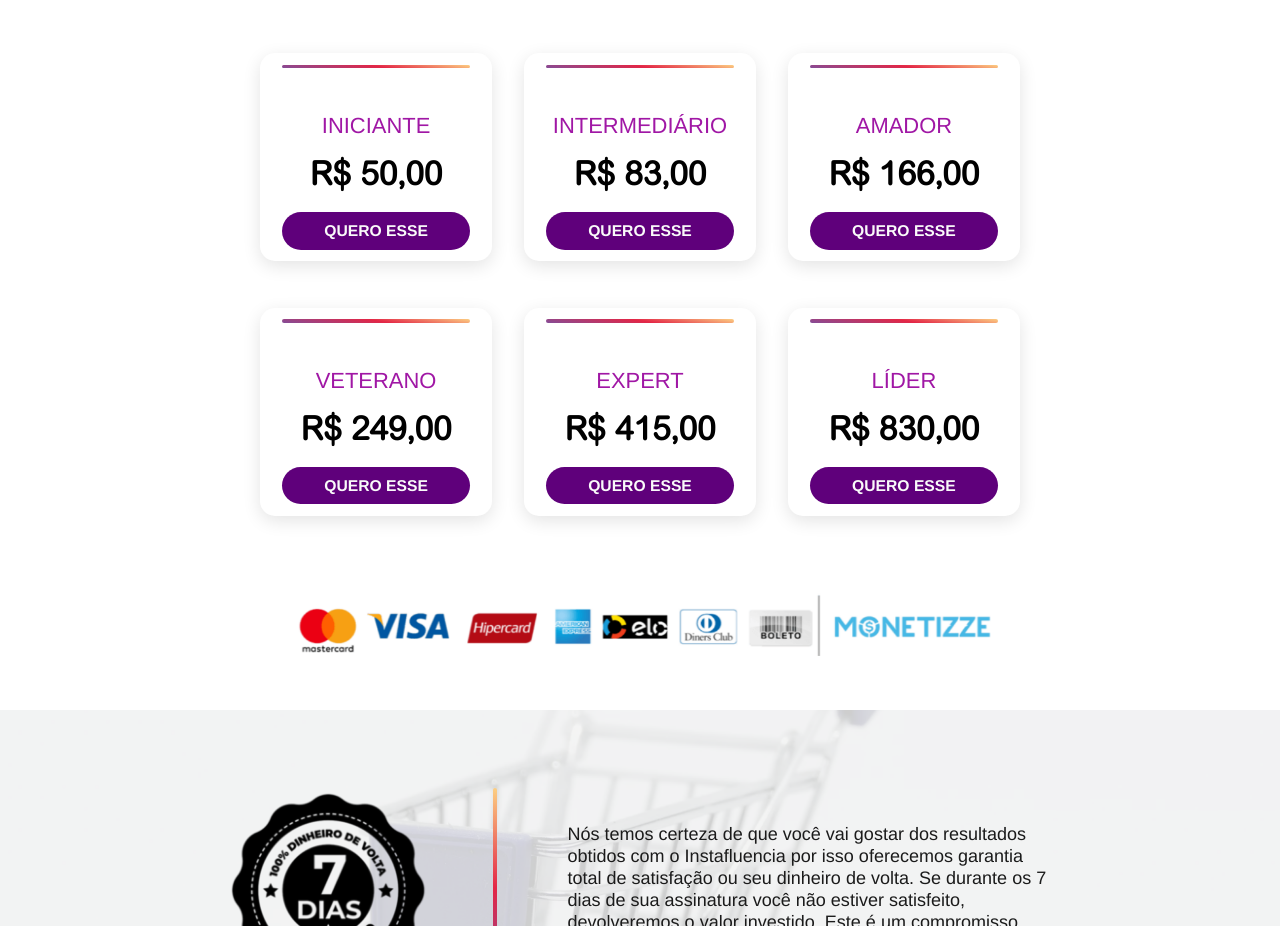
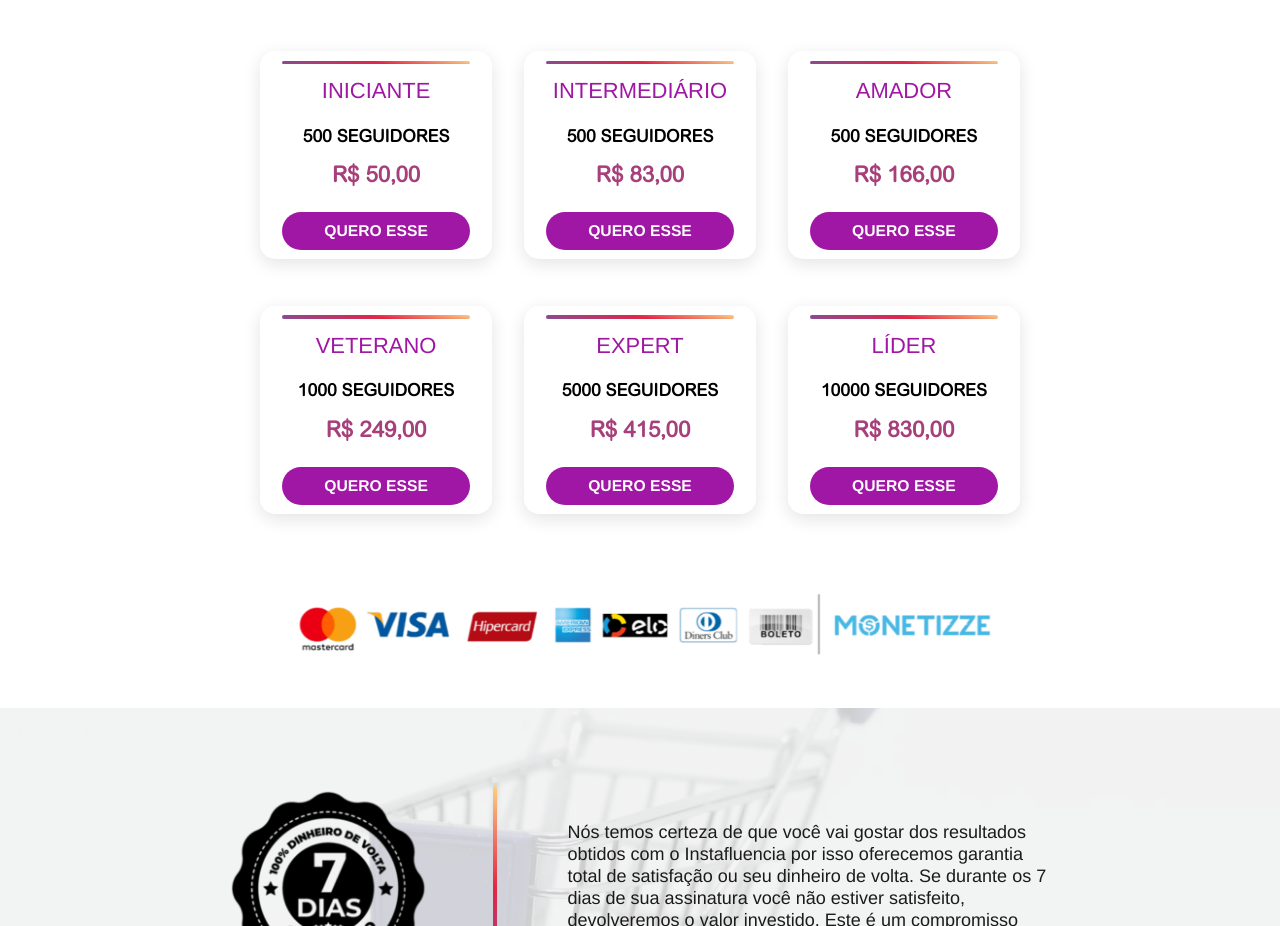
Before and after one commit to augustovicente/landing-page-conect-insta, a website: page site 3/src/index.html in a window 1280 px wide. Shown: the part 2300-3226 px from the top of the page. Drawn offline with Linux system fonts and the light colour scheme.

Commit message:
update favicon, images and cards

```diff
--- a/site 2/src/styles.scss
+++ b/site 2/src/styles.scss
@@ -434,23 +434,31 @@ section.section-plans {
       max-width: 24rem;
       width: 100%;
       border: 0;
-      margin-bottom: 6rem;
+      margin-bottom: 2rem;
       height: 0.5rem;
       background: transparent linear-gradient(190deg, #FFE427 0%, #CD0951 49%, #AB05C4 100%) 0% 0% no-repeat padding-box;
       border-radius: 25px;
+    }
+
+    span {
+      font-size: 2.2rem;
+      font-family: 'Arial Rounded MT';
+      color: #000000;
+      font-weight: bold;
     }
 
     h3.card-title {
       font-size: 2.8rem;
       text-align: center;
       font-weight: 300;
+      margin-bottom: 3rem;
       line-height: 2.8rem;
       color: $tertiary-color;
       text-align: center;
     }
 
     h2.card-content {
-      font-size: 4.2rem;
+      font-size: 3.4rem;
       text-align: center;
       font-weight: bold;
       margin-top: 1.8rem;
--- a/site 3/src/index.html
+++ b/site 3/src/index.html
@@ -5,8 +5,10 @@
 	<meta charset="UTF-8" />
 	<meta name="viewport" content="width=device-width, initial-scale=1.0" />
 	<link rel="stylesheet" href="styles.css">
-	<link rel="shortcut icon" href="./assets/favicon.ico" type="image/x-icon">
-	<link rel="icon" href="./assets/favicon.ico" type="image/x-icon">
+	<link rel="apple-touch-icon" sizes="180x180" href="assets/apple-touch-icon.png">
+	<link rel="icon" type="image/png" sizes="32x32" href="assets/favicon-32x32.png">
+	<link rel="icon" type="image/png" sizes="16x16" href="assets/favicon-16x16.png">
+	<link rel="manifest" href="assets/site.webmanifest">
 
 	<title>Instamídia</title>
 </head>
@@ -49,10 +51,7 @@
 
 			<div class="flex">
 				<div class="img-instagram">
-					<img srcset="
-							./assets/Prancheta1@2x.png 2x,
-							./assets/Prancheta1.png 1x
-						" src="./assets/Prancheta1.png">
+					<img src="./assets/Prancheta1.png" alt="">
 				</div>
 
 				<div class="div-benefits">
@@ -122,6 +121,7 @@
 				<div class="card">
 					<hr class="p-barra2">
 					<h3 class="card-title">INICIANTE</h3>
+					<span>500 SEGUIDORES</span>
 					<h2 class="card-content">R$ 50,00</h2>
 					<a class="card-button" href="https://app.monetizze.com.br/checkout/DJL89648" target="_blank">QUERO ESSE</a>
 				</div>
@@ -129,6 +129,7 @@
 				<div class="card">
 					<hr class="p-barra2">
 					<h3 class="card-title">INTERMEDIÁRIO</h3>
+					<span>500 SEGUIDORES</span>
 					<h2 class="card-content">R$ 83,00</h2>
 					<a class="card-button" href="https://app.monetizze.com.br/checkout/DJL89648" target="_blank">QUERO ESSE</a>
 				</div>
@@ -136,6 +137,7 @@
 				<div class="card">
 					<hr class="p-barra2">
 					<h3 class="card-title">AMADOR</h3>
+					<span>500 SEGUIDORES</span>
 					<h2 class="card-content">R$ 166,00</h2>
 					<a class="card-button" href="https://app.monetizze.com.br/checkout/DJL89648" target="_blank">QUERO ESSE</a>
 				</div>
@@ -143,6 +145,7 @@
 				<div class="card">
 					<hr class="p-barra2">
 					<h3 class="card-title">VETERANO</h3>
+					<span>1000 SEGUIDORES</span>
 					<h2 class="card-content">R$ 249,00</h2>
 					<a class="card-button" href="https://app.monetizze.com.br/checkout/DJL89648" target="_blank">QUERO ESSE</a>
 				</div>
@@ -150,6 +153,7 @@
 				<div class="card">
 					<hr class="p-barra2">
 					<h3 class="card-title">EXPERT</h3>
+					<span>5000 SEGUIDORES</span>
 					<h2 class="card-content">R$ 415,00</h2>
 					<a class="card-button" href="https://app.monetizze.com.br/checkout/DJL89648" target="_blank">QUERO ESSE</a>
 				</div>
@@ -157,6 +161,7 @@
 				<div class="card">
 					<hr class="p-barra2">
 					<h3 class="card-title">LÍDER</h3>
+					<span>10000 SEGUIDORES</span>
 					<h2 class="card-content">R$ 830,00</h2>
 					<a class="card-button" href="https://app.monetizze.com.br/checkout/DJL89648" target="_blank">QUERO ESSE</a>
 				</div>
--- a/site 3/src/styles.scss
+++ b/site 3/src/styles.scss
@@ -427,7 +427,7 @@ section.section-plans {
       max-width: 24rem;
       width: 100%;
       border: 0;
-      margin-bottom: 6rem;
+      margin-bottom: 2rem;
       height: 0.5rem;
       background: transparent linear-gradient(190deg, #FCCF82 0%, #E32646 49%, #834D98 100%) 0% 0% no-repeat padding-box;
       border-radius: 25px;
@@ -437,19 +437,26 @@ section.section-plans {
       font-size: 2.8rem;
       text-align: center;
       font-weight: 300;
-      margin-bottom: 1rem;
+      margin-bottom: 3rem;
       line-height: 2.8rem;
       color: $tertiary-color;
       text-align: center;
     }
 
+    span {
+      font-size: 2.2rem;
+      font-family: 'Arial Rounded MT';
+      color: #000000;
+      font-weight: bold;
+    }
+
     h2.card-content {
-      font-size: 4.2rem;
+      font-size: 2.8rem;
       text-align: center;
       font-weight: bold;
       margin-top: 1.8rem;
       line-height: 3.7rem;
-      color: #000000;
+      color: #A63F7A;
       font-family: 'Arial Rounded MT';
     }
 
@@ -467,7 +474,7 @@ section.section-plans {
       text-align: center;
       font-weight: bold;
       text-decoration: none;
-      background: $secondary-color;
+      background: $tertiary-color;
       width: 24rem;
       max-width: 100%;
       color: $text-color;
```
Also changed, not shown: site 2/src/index.html (+10 -4 lines), site 2/src/assets/Prancheta1.png, site 2/src/assets/Prancheta1@2x.png (deleted), site 2/src/styles.css, site 3/src/assets/Prancheta1.png, site 3/src/assets/Prancheta1@2x.png (deleted), site 3/src/assets/android-chrome-192x192.png (added), site 3/src/assets/android-chrome-512x512.png (added), site 3/src/assets/apple-touch-icon.png (added), site 3/src/assets/favicon-16x16.png (added), site 3/src/assets/favicon-32x32.png (added), site 3/src/assets/favicon.ico (added), site 3/src/assets/site.webmanifest (added), site 3/src/styles.css, 2 other files.
